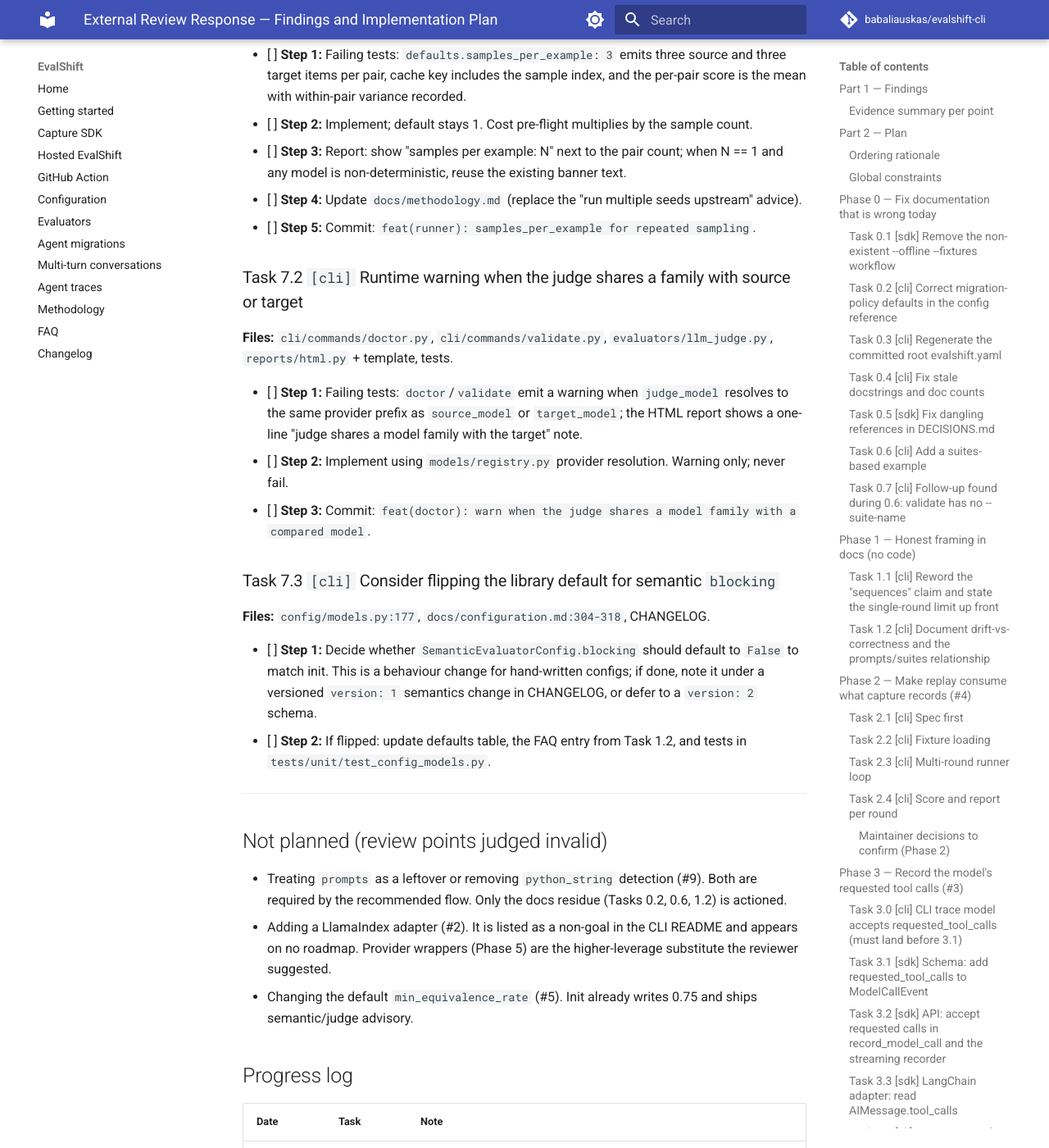
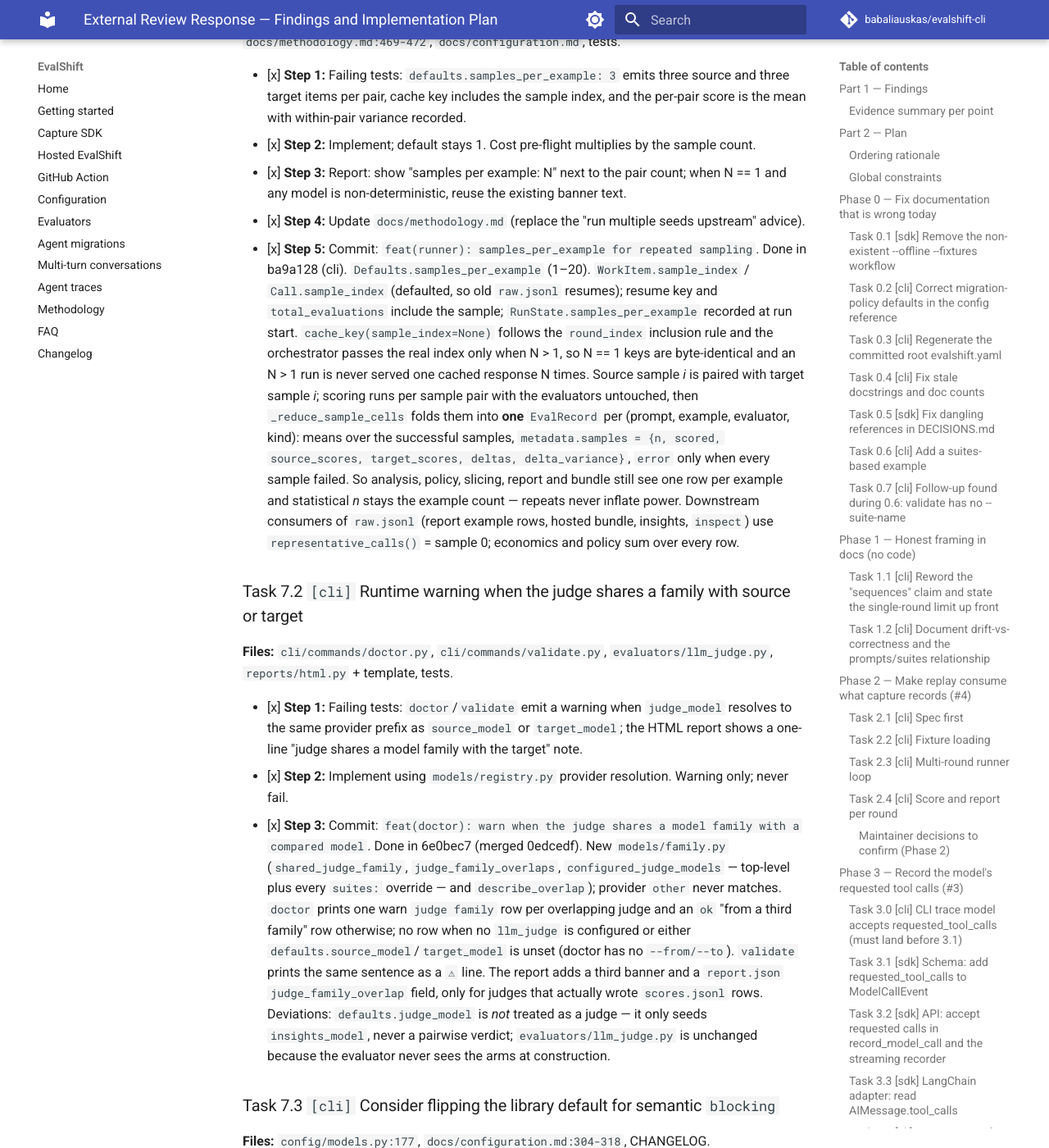
Before and after one commit to babaliauskas/evalshift-cli, an MkDocs documentation site: the page built from docs/superpowers/plans/2026-09-08-external-review-response.md, in a window 1280 px wide and 1400 px high, scrolled down 20398 px. Shown: the whole window at 82% size. Built offline with MkDocs 1.6.1 and Material for MkDocs 9.7.7, drawn with Linux system fonts in a browser that asks for light colours; comment, search, counter and statistics services are not loaded; some of the changed text lies outside the part shown.

Commit message:
docs(plan): Phase 7 done — samples_per_example, judge-family warning, semantic blocking decision
Co-Authored-By: Claude Fable 5.1 <noreply@anthropic.com>
Claude-Session: https://claude.ai/code/session_014dB797jsqzukksfEHZ59jK

```diff
--- a/docs/superpowers/plans/2026-09-08-external-review-response.md
+++ b/docs/superpowers/plans/2026-09-08-external-review-response.md
@@ -192,7 +192,8 @@ Phases are ordered by (validity × user harm) ÷ cost. Phase 0 is all documentat
 
 - [ ] **Step 1:** Add a short "What 'expected' means" paragraph to the semantic evaluator docs: the yardstick is the source model, so a correct-but-reworded target reads as drift; that is why init ships it advisory; use the judge criterion for correctness.
 - [ ] **Step 2:** Add two sentences to `docs/configuration.md` explaining that `prompts` is the template axis and `suites` the dataset axis, that both are always present, and that the init `replay` prompt is the passthrough that makes captured inputs replayable.
-- [ ] **Step 3:** FAQ entry: "Why does a hand-written config block on semantic when init does not?" (library default `blocking: true`, `config/models.py:177`).
+- [x] **Step 3:** FAQ entry: "Why does a hand-written config block on semantic when init does not?" (library default `blocking: true`, `config/models.py:177`).
+  Done as part of Task 7.3 (c253027).
 - [ ] **Step 4:** Commit: `docs: explain drift vs correctness and prompts vs suites`.
 
 ---
@@ -431,26 +432,36 @@ Options already named by the author:
 
 **Files:** `config/models.py` (`defaults`), `runner/orchestrator.py:588-600` (`_build_work_list`), cache key `:911-920`, `analysis/statistics.py`, `reports/html.py` + template, `docs/methodology.md:469-472`, `docs/configuration.md`, tests.
 
-- [ ] **Step 1:** Failing tests: `defaults.samples_per_example: 3` emits three source and three target items per pair, cache key includes the sample index, and the per-pair score is the mean with within-pair variance recorded.
-- [ ] **Step 2:** Implement; default stays 1. Cost pre-flight multiplies by the sample count.
-- [ ] **Step 3:** Report: show "samples per example: N" next to the pair count; when N == 1 and any model is non-deterministic, reuse the existing banner text.
-- [ ] **Step 4:** Update `docs/methodology.md` (replace the "run multiple seeds upstream" advice).
-- [ ] **Step 5:** Commit: `feat(runner): samples_per_example for repeated sampling`.
+- [x] **Step 1:** Failing tests: `defaults.samples_per_example: 3` emits three source and three target items per pair, cache key includes the sample index, and the per-pair score is the mean with within-pair variance recorded.
+- [x] **Step 2:** Implement; default stays 1. Cost pre-flight multiplies by the sample count.
+- [x] **Step 3:** Report: show "samples per example: N" next to the pair count; when N == 1 and any model is non-deterministic, reuse the existing banner text.
+- [x] **Step 4:** Update `docs/methodology.md` (replace the "run multiple seeds upstream" advice).
+- [x] **Step 5:** Commit: `feat(runner): samples_per_example for repeated sampling`.
+  Done in ba9a128 (cli). `Defaults.samples_per_example` (1–20). `WorkItem.sample_index` / `Call.sample_index` (defaulted, so old `raw.jsonl` resumes); resume key and `total_evaluations` include the sample; `RunState.samples_per_example` recorded at run start. `cache_key(sample_index=None)` follows the `round_index` inclusion rule and the orchestrator passes the real index only when N > 1, so N == 1 keys are byte-identical and an N > 1 run is never served one cached response N times. Source sample *i* is paired with target sample *i*; scoring runs per sample pair with the evaluators untouched, then `_reduce_sample_cells` folds them into **one** `EvalRecord` per (prompt, example, evaluator, kind): means over the successful samples, `metadata.samples = {n, scored, source_scores, target_scores, deltas, delta_variance}`, `error` only when every sample failed. So analysis, policy, slicing, report and bundle still see one row per example and statistical *n* stays the example count — repeats never inflate power. Downstream consumers of `raw.jsonl` (report example rows, hosted bundle, insights, `inspect`) use `representative_calls()` = sample 0; economics and policy sum over every row.
 
 ### Task 7.2 `[cli]` Runtime warning when the judge shares a family with source or target
 
 **Files:** `cli/commands/doctor.py`, `cli/commands/validate.py`, `evaluators/llm_judge.py`, `reports/html.py` + template, tests.
 
-- [ ] **Step 1:** Failing tests: `doctor`/`validate` emit a warning when `judge_model` resolves to the same provider prefix as `source_model` or `target_model`; the HTML report shows a one-line "judge shares a model family with the target" note.
-- [ ] **Step 2:** Implement using `models/registry.py` provider resolution. Warning only; never fail.
-- [ ] **Step 3:** Commit: `feat(doctor): warn when the judge shares a model family with a compared model`.
+- [x] **Step 1:** Failing tests: `doctor`/`validate` emit a warning when `judge_model` resolves to the same provider prefix as `source_model` or `target_model`; the HTML report shows a one-line "judge shares a model family with the target" note.
+- [x] **Step 2:** Implement using `models/registry.py` provider resolution. Warning only; never fail.
+- [x] **Step 3:** Commit: `feat(doctor): warn when the judge shares a model family with a compared model`.
+  Done in 6e0bec7 (merged 0edcedf). New `models/family.py` (`shared_judge_family`, `judge_family_overlaps`, `configured_judge_models` — top-level plus every `suites:` override — and `describe_overlap`); provider `other` never matches. `doctor` prints one warn `judge family` row per overlapping judge and an `ok` "from a third family" row otherwise; no row when no `llm_judge` is configured or either `defaults.source_model`/`target_model` is unset (doctor has no `--from/--to`). `validate` prints the same sentence as a `⚠` line. The report adds a third banner and a `report.json` `judge_family_overlap` field, only for judges that actually wrote `scores.jsonl` rows. Deviations: `defaults.judge_model` is *not* treated as a judge — it only seeds `insights_model`, never a pairwise verdict; `evaluators/llm_judge.py` is unchanged because the evaluator never sees the arms at construction.
 
 ### Task 7.3 `[cli]` Consider flipping the library default for semantic `blocking`
 
 **Files:** `config/models.py:177`, `docs/configuration.md:304-318`, CHANGELOG.
 
-- [ ] **Step 1:** Decide whether `SemanticEvaluatorConfig.blocking` should default to `False` to match init. This is a behaviour change for hand-written configs; if done, note it under a versioned `version: 1` semantics change in CHANGELOG, or defer to a `version: 2` schema.
-- [ ] **Step 2:** If flipped: update defaults table, the FAQ entry from Task 1.2, and tests in `tests/unit/test_config_models.py`.
+- [x] **Step 1:** Decided **not to flip** in `version: 1`: the flip would silently turn a gating evaluator advisory for every hand-written config that omits the key, so a migration that failed yesterday would pass today with no config change. A loosened gate under a minor bump is worse than the init/library asymmetry. Revisit under a `version: 2` schema.
+- [x] **Step 2:** Not flipped, so instead the asymmetry is documented: `blocking` docstrings on `SemanticEvaluatorConfig`/`LLMJudgeConfig`, `docs/configuration.md` (blocking, semantic and llm_judge sections), and the FAQ entry from Task 1.2 Step 3 (c253027). No CHANGELOG entry.
+
+#### Maintainer decisions to confirm (Phase 7)
+
+1. **Samples are collapsed at `evaluate` time** into one `scores.jsonl` row per example (means; per-sample scores under `metadata.samples`). `EvalRecord` has no `sample_index`; the hosted bundle and report example rows show sample 0 only. `BUNDLE_SPEC.md` has no sample concept, so shipping per-sample outputs is a server-side spec question.
+2. **`delta_variance` is recorded but not rendered**: a "noisy example" marker in the HTML example table could use it.
+3. **`defaults.judge_model` is exempt from the family warning** because it only seeds `insights_model`.
+4. **Semantic `blocking` stays `True`** (Task 7.3) until a `version: 2` schema.
+5. **`doctor` cannot warn when arms come only from `--from/--to` on `run`**; a warn at `run` start would close that gap. The report note also needs a loadable config at report time; recording `judge_model` in each `llm_judge` row's metadata would make it config-independent.
 
 ---
 
@@ -470,4 +481,5 @@ Options already named by the author:
 | 2026-09-09 | 5.1–5.5 | Phase 5 complete. Shared base written by the coordinator (sdk 42e3c78), then four parallel agents: openai, anthropic and genai wrappers in SDK worktrees, cost estimation on cli main. sdk: 42e3c78, e062a58, 6098bdc, 0afee20 (merge), 2d4e65b (pre-existing mypy failure in `tests/test_toolset.py`), 9f58ab7, 5ceb191, ad025f6 (docs). cli: 0638b61. Gates green in both repos (sdk 709 tests, cli 2049). Version bump deferred to the release commit (SDK 0.4.0: `[openai]`/`[anthropic]`/`[google-genai]` extras). Open: `toolset._normalize_gemini_tool` should read `parameters_json_schema`; `validate --suite-name` (Task 0.7) still missing. |
 | 2026-09-09 | 4.1–4.3 | Phase 4 complete, run as three parallel Opus agents (sdk; cli main; cli worktree for 4.3) plus one follow-up to fold the Gemini gaps into `dropped_params`. sdk: 781bf46, 387f975. cli: e9894c9, 23f42c0, 8e8f211 (merge), d0f356f. End-to-end verified with the dev SDK: an OpenAI-shaped strict tool + `tool_choice: required` + `parallel_tool_calls: false` capture promotes with those keys and a `strict: true` sidecar; `translate_generation_config` emits both; `detect_dropped_params` reports `['parallel_tool_calls', 'tools.strict']` for a Gemini target and nothing for Anthropic. Open: `validate --suite-name` (Task 0.7) still missing; the capture-first example still records executed-only until SDK 0.4.0 ships. |
 | 2026-09-09 | 2.1–2.4, 1.1 | Phase 2 complete. Spec + model contract by the coordinator (1c3abbe, d20e2db), then three parallel Opus agents: promotion on main (abbe3a5, 2b6d153), runner in a worktree (14c57da, merged a288dfd, follow-up 7034b71), scoring/report/bundle in a worktree (c9e5a4b, ab2247e, dbc0400, merged 38d83dc); docs pass 4c3db27 also closes Task 1.1. Gates green: ruff, format, `mypy --strict`, 2156 tests, pre-commit. End-to-end verified on the capture-first captures synced with `--rounds all` against a fake client: 10 model calls for 6 rows, round-2 messages carry the recorded calls plus fixture results, per-round scores in `scores.jsonl`, and the report reads "Round 1: Target omitted page_oncall / Round 2: Target added search_logs". Five maintainer decisions listed under Task 2.4. Open: Task 0.7 (`validate --suite-name`), Task 1.2, Phase 7; the capture-first example stays on `--rounds first`. |
+| 2026-09-09 | 7.1–7.3 | Phase 7 complete, run as two parallel agents (7.1 on main; 7.2+7.3 in a worktree, merged 0edcedf with additive conflicts in `reports/`). cli: ba9a128, 6e0bec7, c253027. Gates green: ruff, format, `mypy --strict`, 2219 tests, pre-commit. Smoke: `doctor` and `validate` on capture-first with `target_model` set print the judge-family warning. Task 1.2 Step 3 closed by the 7.3 FAQ entry. Open: Task 0.7 (`validate --suite-name`), Task 1.2 Steps 1–2, the five Phase 7 decisions above, version bump at release. |
 | 2026-09-09 | 3.0–3.4 | Phase 3 complete, run as three parallel Opus agents (cli; sdk core; sdk helpers in a worktree) then one for LangChain. cli: 6b8f210, 76a8c43, 3222b6a. sdk: aad7a21, ba8bffa, ff7a272, d69d397, 19964ee, 836ea92. Task 3.0 added: the CLI's `extra="forbid"` trace model must accept the field before the SDK writes it. End-to-end verified with the dev SDK: 2.1.0 envelopes with requested calls promote with `promotion_source: requested`. Open: whole-capture fallback when only some model calls carry the field (per-round hybrid considered, not done); capture-first example still records executed-only until SDK 0.4.0 ships the kwarg. |
```
